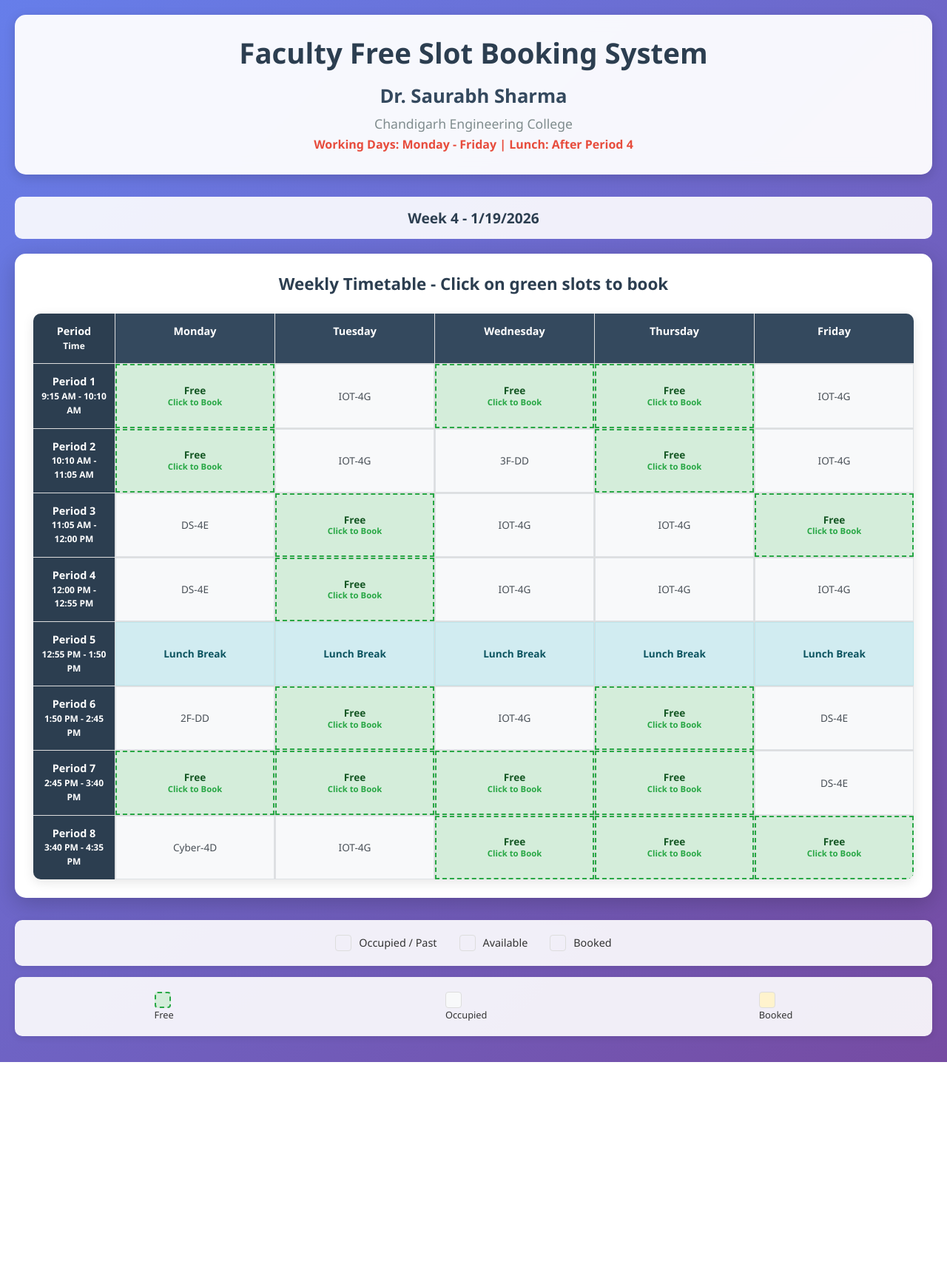
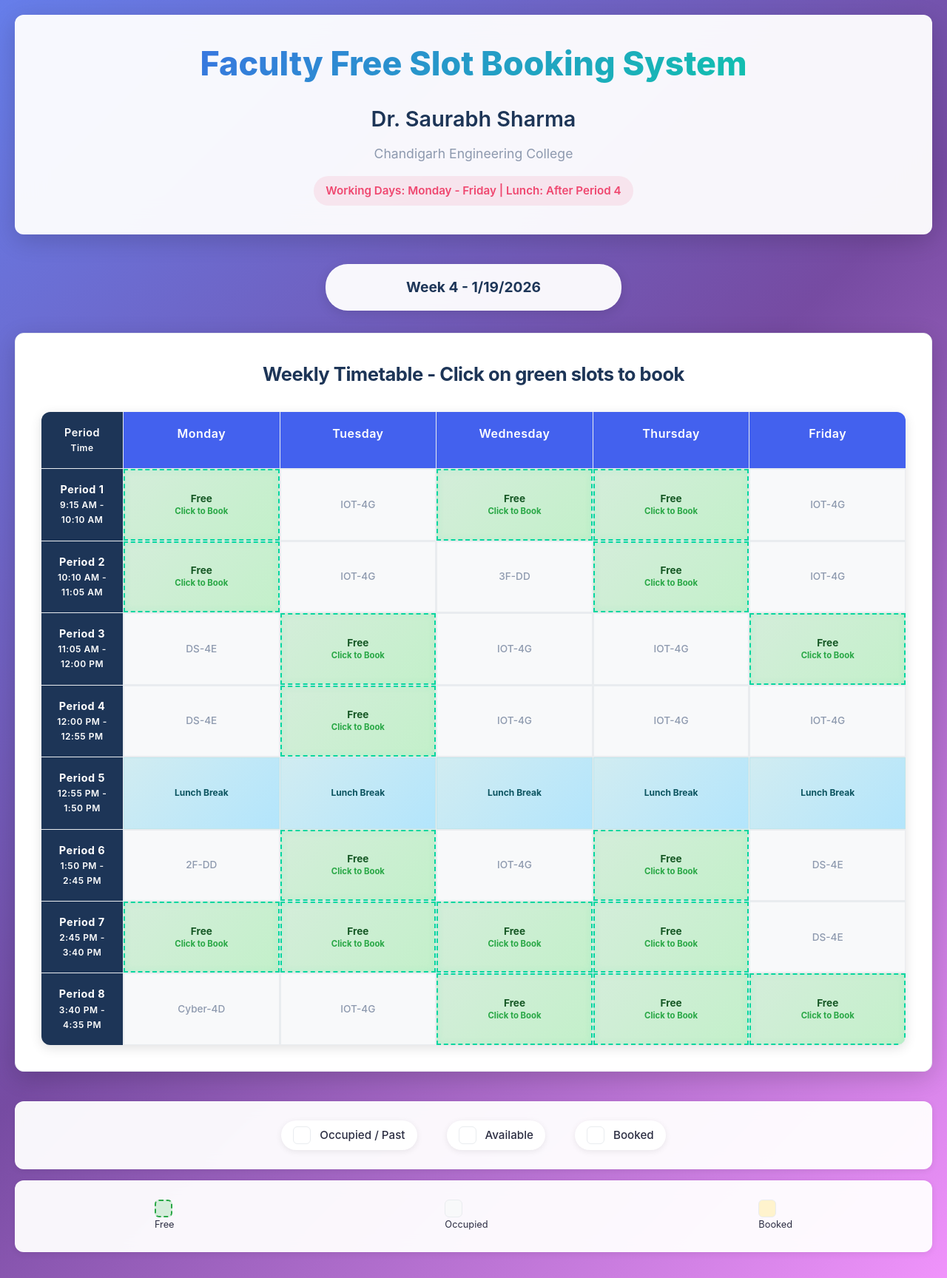
Before and after one commit to rajan926255-commits/faculty-booking, a Flask app: page /student/dashboard in a window 1280 px wide. Shown: the whole page at 74% size. Before the commit the page ends 1436 px from the top, so only its background shows below. Run offline with Flask 3, Linux system fonts and the light colour scheme; data comes from the database, SQL or seed files in the repository; data that the repository does not hold is empty.

```diff
--- a/static/css/style.css
+++ b/static/css/style.css
@@ -1,7 +1,27 @@
 /* ========================================
-   FACULTY BOOKING SYSTEM - COMPLETE STYLES
+   FACULTY BOOKING SYSTEM - PROFESSIONAL STYLES
    ======================================== */
 
+/* CSS Variables for Design System */
+:root {
+    --primary-color: #4361ee;
+    --primary-dark: #3a56d4;
+    --secondary-color: #06d6a0;
+    --danger-color: #ef476f;
+    --warning-color: #ffd166;
+    --dark-color: #1d3557;
+    --light-color: #f8f9fa;
+    --text-color: #2b2d42;
+    --text-light: #8d99ae;
+    --border-color: #e9ecef;
+    --shadow-sm: 0 2px 8px rgba(0,0,0,0.08);
+    --shadow-md: 0 4px 16px rgba(0,0,0,0.12);
+    --shadow-lg: 0 8px 32px rgba(0,0,0,0.16);
+    --border-radius: 12px;
+    --transition: all 0.3s cubic-bezier(0.4, 0, 0.2, 1);
+}
+
+/* Reset & Base Styles */
 * {
     margin: 0;
     padding: 0;
@@ -9,104 +29,119 @@
 }
 
 body {
-    font-family: 'Segoe UI', Tahoma, Geneva, Verdana, sans-serif;
-    background: linear-gradient(135deg, #667eea 0%, #764ba2 100%);
+    font-family: 'Inter', -apple-system, BlinkMacSystemFont, 'Segoe UI', Roboto, sans-serif;
+    background: linear-gradient(135deg, #667eea 0%, #764ba2 50%, #f093fb 100%);
     min-height: 100vh;
-    color: #333;
+    color: var(--text-color);
     padding: 20px;
+    line-height: 1.6;
 }
 
+/* Modern Header */
 header {
     background: rgba(255, 255, 255, 0.95);
-    padding: 25px;
+    backdrop-filter: blur(20px);
+    padding: 30px;
     text-align: center;
-    box-shadow: 0 4px 15px rgba(0,0,0,0.15);
-    border-radius: 15px;
-    margin-bottom: 30px;
-    backdrop-filter: blur(10px);
+    box-shadow: var(--shadow-lg);
+    border-radius: var(--border-radius);
+    margin-bottom: 40px;
+    border: 1px solid rgba(255, 255, 255, 0.3);
 }
 
 header h1 {
-    color: #2c3e50;
+    color: var(--dark-color);
     margin-bottom: 15px;
-    font-size: 2.4em;
-    font-weight: 700;
+    font-size: 2.8em;
+    font-weight: 800;
+    background: linear-gradient(135deg, var(--primary-color), var(--secondary-color));
+    -webkit-background-clip: text;
+    -webkit-text-fill-color: transparent;
+    background-clip: text;
 }
 
 .faculty-info h2 {
-    color: #34495e;
-    font-size: 1.6em;
-    margin-bottom: 8px;
+    color: var(--dark-color);
+    font-size: 1.8em;
+    margin-bottom: 10px;
+    font-weight: 600;
 }
 
 .faculty-info p {
-    color: #7f8c8d;
-    margin: 5px 0;
+    color: var(--text-light);
+    margin: 8px 0;
     font-size: 1.1em;
 }
 
 .working-days {
     font-weight: 600;
-    color: #e74c3c !important;
-    font-size: 1em !important;
+    color: var(--danger-color) !important;
+    font-size: 0.95em !important;
+    background: rgba(239, 71, 111, 0.1);
+    padding: 8px 16px;
+    border-radius: 20px;
+    display: inline-block;
+    margin-top: 10px;
 }
 
-/* ========================================
-   TIMETABLE GRID
-   ======================================== */
-
+/* Professional Timetable Container */
 .timetable-container {
     max-width: 1400px;
     margin: 0 auto;
     background: white;
-    padding: 25px;
-    border-radius: 15px;
-    box-shadow: 0 8px 30px rgba(0,0,0,0.2);
+    padding: 35px;
+    border-radius: var(--border-radius);
+    box-shadow: var(--shadow-lg);
+    border: 1px solid var(--border-color);
 }
 
 .timetable-container h3 {
-    color: #2c3e50;
+    color: var(--dark-color);
     text-align: center;
-    margin-bottom: 25px;
-    font-size: 1.4em;
-    font-weight: 600;
+    margin-bottom: 30px;
+    font-size: 1.6em;
+    font-weight: 700;
+    letter-spacing: -0.5px;
 }
 
+/* Modern Grid Layout */
 .timetable-grid {
     display: grid;
     grid-template-columns: 110px repeat(5, 1fr);
     gap: 1px;
-    background: #ddd;
-    border-radius: 10px;
+    background: var(--border-color);
+    border-radius: var(--border-radius);
     overflow: hidden;
-    box-shadow: 0 4px 15px rgba(0,0,0,0.1);
+    box-shadow: var(--shadow-md);
 }
 
 .period-header,
 .day-header {
-    background: #2c3e50;
+    background: var(--dark-color);
     color: white;
-    padding: 15px 10px;
+    padding: 18px 10px;
     text-align: center;
     font-weight: 600;
     font-size: 0.9em;
-    line-height: 1.3;
+    line-height: 1.4;
+    letter-spacing: 0.5px;
 }
 
 .day-header {
-    background: #34495e;
+    background: var(--primary-color);
+    font-size: 1em;
 }
 
 .slot {
-    padding: 15px 10px;
+    padding: 18px 10px;
     text-align: center;
-    transition: all 0.3s ease;
-    min-height: 80px;
+    transition: var(--transition);
+    min-height: 85px;
     display: flex;
     flex-direction: column;
     justify-content: center;
     font-size: 0.85em;
-    line-height: 1.3;
+    line-height: 1.4;
     background: white;
     cursor: default;
     word-wrap: break-word;
@@ -114,39 +149,72 @@ header h1 {
     border: 1px solid transparent;
 }
 
-/* ========================================
-   SLOT STATES
-   ======================================== */
-
-/* Free slots - Green border, clickable */
+/* Modern Slot States */
 .slot.free {
-    background: #d4edda !important;
+    background: linear-gradient(135deg, #d4edda, #c3f0ca) !important;
     color: #155724 !important;
-    border: 2px dashed #28a745 !important;
+    border: 2px dashed var(--secondary-color) !important;
     cursor: pointer !important;
-    font-weight: 600;
+    font-weight: 700;
     user-select: none;
     position: relative;
-}
-
-/* SLOT STATES सेक्शन में जोड़ें */
-.slot.blocked {
-    background: #f8d7da !important;
-    color: #721c24 !important;
-    border: 2px dashed #dc3545 !important;
-    cursor: not-allowed !important;
-    font-weight: 600;
-}
-
-.slot.blocked:hover {
-    transform: none !important;
-    box-shadow: none !important;
+    box-shadow: inset 0 0 10px rgba(6, 214, 160, 0.1);
 }
 
 .slot.free:hover {
-    background: #c3e6cb !important;
-    transform: scale(1.02);
-    box-shadow: 0 4px 12px rgba(40, 167, 69, 0.3);
+    background: linear-gradient(135deg, #c3e6cb, #b3e8c7) !important;
+    transform: translateY(-3px);
+    box-shadow: var(--shadow-md);
+}
+
+/* Clickable effect */
+.slot.free:active {
+    transform: translateY(0) scale(0.98);
+}
+
+.slot.occupied {
+    background: #f8f9fa !important;
+    color: var(--text-light) !important;
+    border: 1px solid var(--border-color) !important;
+    font-weight: 500;
+}
+
+.slot.booked {
+    background: linear-gradient(135deg, #fff3cd, #ffe8a1) !important;
+    color: #856404 !important;
+    border: 1px solid #ffeaa7 !important;
+    font-weight: 700;
+}
+
+.slot.past {
+    background: #f8d7da !important;
+    color: #721c24 !important;
+    border: 1px solid #f5c6cb !important;
+    opacity: 0.7;
+}
+
+.slot.break {
+    background: linear-gradient(135deg, #d1ecf1, #b3e5fc) !important;
+    color: #0c5460 !important;
+    border: 1px solid #bee5eb !important;
+    font-weight: 700;
+    font-size: 0.75em;
+}
+
+.slot.pending {
+    background: linear-gradient(135deg, #fff3cd, #ffe8a1) !important;
+    color: #856404 !important;
+    border: 2px dashed var(--warning-color) !important;
+    cursor: not-allowed !important;
+    font-weight: 700;
+}
+
+.slot.blocked {
+    background: linear-gradient(135deg, #f8d7da, #f5b3c1) !important;
+    color: #721c24 !important;
+    border: 2px dashed var(--danger-color) !important;
+    cursor: not-allowed !important;
+    font-weight: 700;
 }
 
 /* Fix clicks for child elements */
@@ -154,55 +222,57 @@ header h1 {
     pointer-events: none;
 }
 
-/* Occupied slots - Gray */
-.slot.occupied {
-    background: #f8f9fa !important;
-    color: #495057 !important;
-    border: 1px solid #dee2e6 !important;
+/* Week Display */
+.week-display {
+    background: rgba(255, 255, 255, 0.95);
+    backdrop-filter: blur(10px);
+    text-align: center;
+    margin: 30px auto;
+    max-width: 400px;
+    font-size: 1.2em;
+    font-weight: 700;
+    color: var(--dark-color);
+    padding: 15px 25px;
+    border-radius: 30px;
+    box-shadow: var(--shadow-md);
+    border: 1px solid rgba(255, 255, 255, 0.3);
 }
 
-/* Booked slots - Yellow */
-.slot.booked {
-    background: #fff3cd !important;
-    color: #856404 !important;
-    border: 1px solid #ffeaa7 !important;
-    font-weight: bold;
+/* Professional Legend */
+.legend {
+    display: flex;
+    justify-content: center;
+    gap: 40px;
+    margin-top: 40px;
+    flex-wrap: wrap;
+    background: rgba(255, 255, 255, 0.95);
+    backdrop-filter: blur(10px);
+    padding: 25px;
+    border-radius: var(--border-radius);
+    box-shadow: var(--shadow-sm);
+    border: 1px solid rgba(255, 255, 255, 0.3);
 }
 
-/* Past slots - Red */
-.slot.past {
-    background: #f8d7da !important;
-    color: #721c24 !important;
-    border: 1px solid #f5c6cb !important;
-    opacity: 0.7;
+.legend-item {
+    display: flex;
+    align-items: center;
+    gap: 12px;
+    font-size: 0.95em;
+    font-weight: 500;
+    padding: 8px 16px;
+    border-radius: 20px;
+    background: white;
+    box-shadow: var(--shadow-sm);
 }
 
-/* Lunch break - Blue */
-.slot.break {
-    background: #d1ecf1 !important;
-    color: #0c5460 !important;
-    border: 1px solid #bee5eb !important;
-    font-weight: bold;
+.color-box {
+    width: 24px;
+    height: 24px;
+    border-radius: 6px;
+    border: 1px solid var(--border-color);
 }
 
-/* Pending slots - Orange dashed */
-.slot.pending {
-    background: #fff3cd !important;
-    color: #856404 !important;
-    border: 2px dashed #ffc107 !important;
-    cursor: not-allowed !important;
-    font-weight: 600;
-}
-
-.slot.pending:hover {
-    transform: none !important;
-    box-shadow: none !important;
-}
-
-/* ========================================
-   MODAL (BOOKING FORM)
-   ======================================== */
-
+/* Modern Modal */
 .modal {
     display: none;
     position: fixed;
@@ -256,163 +340,129 @@ header h1 {
 .form-group select,
 .form-group textarea {
     width: 100%;
-    padding: 12px;
-    border: 1px solid #ddd;
-    border-radius: 8px;
+    padding: 14px;
+    border: 2px solid var(--border-color);
+    border-radius: 10px;
     font-size: 16px;
-    transition: border-color 0.3s;
+    transition: var(--transition);
+    font-family: inherit;
 }
 
 .form-group input:focus,
 .form-group select:focus,
 .form-group textarea:focus {
-    border-color: #667eea;
+    border-color: var(--primary-color);
     outline: none;
-    box-shadow: 0 0 0 2px rgba(102, 126, 234, 0.2);
+    box-shadow: 0 0 0 3px rgba(67, 97, 238, 0.1);
 }
 
 .form-group input[readonly] {
-    background: #f8f9fa;
+    background: var(--light-color);
     cursor: not-allowed;
     font-weight: 600;
+    border-color: #ced4da;
 }
 
+/* Professional Buttons */
 .form-actions {
     display: flex;
     gap: 15px;
     justify-content: flex-end;
-    margin-top: 25px;
+    margin-top: 30px;
 }
 
 .btn-cancel {
     padding: 12px 25px;
-    background: #6c757d;
+    background: var(--text-light);
     color: white;
     border: none;
-    border-radius: 8px;
+    border-radius: 10px;
     cursor: pointer;
     font-size: 16px;
-    transition: background 0.3s;
+    font-weight: 600;
+    transition: var(--transition);
 }
 
 .btn-cancel:hover {
-    background: #5a6268;
+    background: #6c757d;
+    transform: translateY(-2px);
+    box-shadow: var(--shadow-sm);
 }
 
 .btn-submit {
     padding: 12px 25px;
-    background: #28a745;
+    background: var(--primary-color);
     color: white;
     border: none;
-    border-radius: 8px;
+    border-radius: 10px;
     cursor: pointer;
     font-size: 16px;
-    font-weight: 600;
-    transition: background 0.3s;
+    font-weight: 700;
+    transition: var(--transition);
+    box-shadow: var(--shadow-sm);
 }
 
 .btn-submit:hover {
-    background: #218838;
-}
-
-/* ========================================
-   LEGEND
-   ======================================== */
-
-.legend {
-    display: flex;
-    justify-content: center;
-    gap: 30px;
-    margin-top: 30px;
-    flex-wrap: wrap;
-    background: rgba(255,255,255,0.9);
-    padding: 20px;
-    border-radius: 10px;
-    box-shadow: 0 2px 10px rgba(0,0,0,0.1);
-}
-
-.legend-item {
-    display: flex;
-    align-items: center;
-    gap: 10px;
-    font-size: 0.9em;
-}
-
-.color-box {
-    width: 22px;
-    height: 22px;
-    border-radius: 4px;
-    border: 1px solid #ddd;
-}
-
-/* ========================================
-   WEEK DISPLAY & RESET BUTTON
-   ======================================== */
-
-.week-display {
-    text-align: center;
-    margin: 20px 0;
-    font-size: 1.2em;
-    font-weight: bold;
-    color: #2c3e50;
-    background: rgba(255,255,255,0.9);
-    padding: 15px;
-    border-radius: 10px;
+    background: var(--primary-dark);
+    transform: translateY(-2px);
+    box-shadow: var(--shadow-md);
 }
 
 .reset-btn {
-    background: #e74c3c;
+    background: var(--danger-color);
     color: white;
     padding: 12px 25px;
     border: none;
-    border-radius: 8px;
+    border-radius: 10px;
     cursor: pointer;
     font-size: 16px;
-    font-weight: 600;
-    transition: background 0.3s;
+    font-weight: 700;
+    transition: var(--transition);
+    box-shadow: var(--shadow-sm);
 }
 
 .reset-btn:hover {
-    background: #c0392b;
+    background: #d90429;
     transform: translateY(-2px);
-    box-shadow: 0 4px 12px rgba(231, 76, 60, 0.3);
+    box-shadow: var(--shadow-md);
 }
 
-/* ========================================
-   RESPONSIVE DESIGN
-   ======================================== */
-
+/* Responsive Design */
 @media (max-width: 768px) {
     body {
         padding: 10px;
     }
 
     header {
-        padding: 15px;
+        padding: 20px 15px;
     }
 
     header h1 {
-        font-size: 1.8em;
+        font-size: 2.2em;
     }
 
     .timetable-container {
-        padding: 15px;
+        padding: 20px 15px;
     }
 
     .timetable-grid {
-        grid-template-columns: 80px repeat(5, 1fr);
-        font-size: 0.8em;
+        grid-template-columns: 70px repeat(5, 1fr);
+        font-size: 0.75em;
     }
 
     .slot {
-        min-height: 60px;
-        padding: 8px 5px;
-        font-size: 0.75em;
+        min-height: 70px;
+        padding: 10px 5px;
+        font-size: 0.7em;
     }
 
-    .modal-content {
-        margin: 10% auto;
-        padding: 20px;
+    .legend {
+        gap: 15px;
+    }
+
+    .legend-item {
+        font-size: 0.8em;
+        padding: 6px 12px;
     }
 }
 
```
Also changed, not shown: other parts of static/css/style.css (+33 -10 lines).
